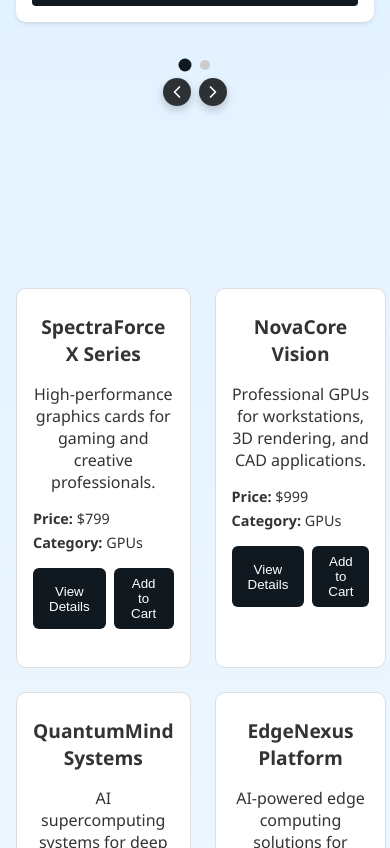
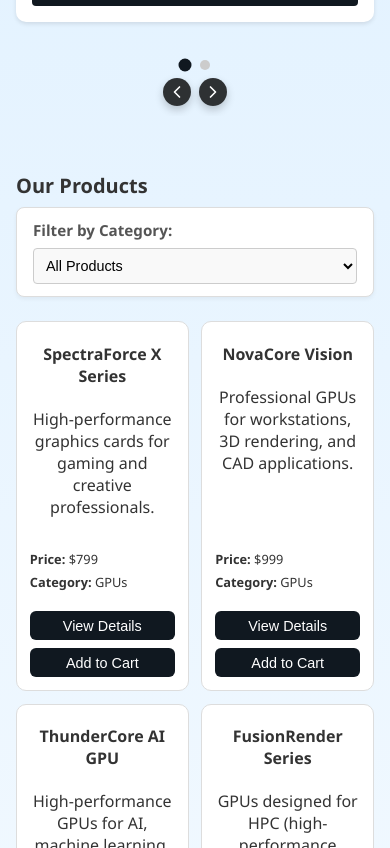
Before and after one commit to Shravani2015/mankind_matrix, a React (Create React App) app: page / in a window 390 px wide. Shown: the part 636-1484 px from the top of the page. Built offline with nearby package versions, Linux system fonts and the light colour scheme.

Commit message:
fix: made product grid responsible and increased sidebar filter's width

```diff
--- a/src/features/home/LandingPage.css
+++ b/src/features/home/LandingPage.css
@@ -5,18 +5,50 @@
     padding: 0 1rem;
     box-sizing: border-box;
     overflow-x: hidden;
-}
+  }
 
-.filters-and-grid {
+  .products-section {
+    width: 100%;
+    margin: 2rem 0;
+  }
+
+  .products-header {
     display: flex;
-    flex-direction: row;
+    justify-content: space-between;
+    align-items: center;
+    margin-bottom: 1.5rem;
     flex-wrap: wrap;
-    gap: 20px;
+    gap: 1rem;
+  }
+
+  .products-title {
+    font-size: 1.5rem;
+    margin: 0;
+  }
+
+  .product-grid-container {
     width: 100%;
-}
+  }
 
-@media (max-width: 768px) {
-    .filters-and-grid {
-        flex-direction: column;
+  @media (max-width: 768px) {
+    .products-header {
+      flex-direction: column;
+      align-items: flex-start;
     }
-}
+
+    .sidebar-filters {
+      width: 100%;
+      max-width: 100%;
+      margin-bottom: 1rem;
+    }
+  }
+
+  @media (max-width: 576px) {
+    .products-header {
+      gap: 0.5rem;
+    }
+
+    .products-title {
+      font-size: 1.25rem;
+    }
+  }
--- a/src/features/home/LandingPage.jsx
+++ b/src/features/home/LandingPage.jsx
@@ -6,17 +6,28 @@ import ProductGrid from '../products/ProductGrid';
 import withLayout from '../../layouts/HOC/withLayout';
 
 const LandingPage = () => {
-
   const [searchQuery, setSearchQuery] = useState('');
   const [selectedCategory, setSelectedCategory] = useState('');
+
   return (
-     <>
+    <>
       <HighlightedProductsCarousel />
       <div className="main-content">
-        <div className="filters-and-grid">
-          <SidebarFilters onFilterChange={setSelectedCategory} />
-          <ProductGrid searchQuery={searchQuery} category={selectedCategory} />
-        </div>
+        <section className="products-section">
+          {/* Products header */}
+          <div className="products-header">
+            <h2 className="products-title">Our Products</h2>
+            <SidebarFilters onFilterChange={setSelectedCategory} />
+          </div>
+
+          {/* Product grid */}
+          <div className="product-grid-container">
+            <ProductGrid
+              searchQuery={searchQuery}
+              category={selectedCategory}
+            />
+          </div>
+        </section>
       </div>
     </>
   );
--- a/src/features/products/Filters/SidebarFilters.css
+++ b/src/features/products/Filters/SidebarFilters.css
@@ -1,27 +1,50 @@
-
-  /* Sidebar */
-  .sidebar-filters {
-    width: 250px;
-    min-width: 220px;
-    flex-shrink: 0;
+.product-filter {
   background-color: #fff;
-    padding: 1rem;
+  padding: 0.75rem 1rem;
   border: 1px solid #ddd;
   border-radius: 8px;
-    height: fit-content;
+  display: flex;
+  align-items: center;
+  gap: 1rem;
+  box-shadow: 0 2px 4px rgba(0, 0, 0, 0.05);
 }
 
-  .sidebar-filters h4 {
-    margin-bottom: 1rem;
+.product-filter h4 {
+  margin: 0;
+  white-space: nowrap;
+  font-size: 0.95rem;
+  color: #555;
 }
 
-  .sidebar-filters select {
-    width: 100%;
+.product-filter select {
   padding: 0.5rem;
   border-radius: 4px;
   border: 1px solid #ccc;
+  font-size: 0.9rem;
+  min-width: 150px;
+  background-color: #f9f9f9;
 }
 
-  .sidebar-filters {
-    align-self: flex-end;
+.product-filter select:focus {
+  outline: none;
+  border-color: #101820;
 }
+
+@media (max-width: 768px) {
+  .product-filter {
+    width: 100%;
+    justify-content: space-between;
+  }
+}
+
+@media (max-width: 576px) {
+  .product-filter {
+    flex-direction: column;
+    align-items: flex-start;
+    gap: 0.5rem;
+  }
+
+  .product-filter select {
+    width: 100%;
+  }
+}
--- a/src/features/products/Filters/SidebarFilters.jsx
+++ b/src/features/products/Filters/SidebarFilters.jsx
@@ -10,8 +10,8 @@ const SidebarFilters = ({ onFilterChange }) => {
   };
 
   return (
-    <div className="sidebar-filters">
-      <h4>Filter by Category</h4>
+    <div className="product-filter">
+      <h4>Filter by Category:</h4>
       <select onChange={handleCategoryChange} value={selectedCategory}>
         <option value="">All Products</option>
         <option value="GPUs">GPUs</option>
--- a/src/features/products/ProductGrid/ProductGrid.css
+++ b/src/features/products/ProductGrid/ProductGrid.css
@@ -1,3 +1,8 @@
+/* Product Grid Container */
+.product-grid-container {
+  width: 100%;
+  min-height: 400px;
+}
 
 /* Product Grid */
 .product-grid {
@@ -8,6 +13,32 @@
   box-sizing: border-box;
 }
 
+/* No Results Message */
+.no-results {
+  padding: 2rem;
+  text-align: center;
+  background-color: #f9f9f9;
+  border-radius: 8px;
+  margin: 2rem 0;
+  border: 1px dashed #ddd;
+}
+
+.no-results p {
+  color: #666;
+  font-size: 1rem;
+  margin: 0.5rem 0;
+}
+
+/* Loading State */
+.loading {
+  display: flex;
+  justify-content: center;
+  align-items: center;
+  min-height: 400px;
+  font-size: 1.1rem;
+  color: #666;
+}
+
 /* Product Card */
 .product-card {
   background-color: #fff;
@@ -16,6 +47,9 @@
   border-radius: 10px;
   text-align: center;
   transition: transform 0.3s ease, box-shadow 0.3s ease;
+  display: flex;
+  flex-direction: column;
+  height: 100%;
 }
 
 .product-card:hover {
@@ -41,6 +75,10 @@
   margin: 0.5rem 0;
 }
 
+.product-card p {
+  flex-grow: 1;
+}
+
 .product-card ul {
   list-style: none;
   padding: 0;
@@ -57,6 +95,7 @@
   display: flex;
   justify-content: space-around;
   gap: 0.5rem;
+  margin-top: auto;
 }
 
 .product-card .actions button {
@@ -67,12 +106,12 @@
   border-radius: 6px;
   cursor: pointer;
   transition: background 0.2s ease;
+  flex: 1;
 }
 
 .product-card .actions button:hover {
   background-color: #333;
 }
-
 
 /* Pagination */
 .pagination {
@@ -110,6 +149,72 @@
   cursor: not-allowed;
 }
 
+/* Responsive Media Queries */
+@media (max-width: 1200px) {
   .product-grid {
+    grid-template-columns: repeat(4, 1fr);
+  }
+}
+
+@media (max-width: 992px) {
+  .product-grid {
+    grid-template-columns: repeat(4, 1fr);
+    gap: 1.25rem;
+  }
+
+  .product-card h3 {
+    font-size: 1.1rem;
+  }
+}
+
+@media (max-width: 768px) {
+  .product-grid {
+    grid-template-columns: repeat(2, 1fr);
+    gap: 1rem;
+  }
+
+  .pagination {
+    gap: 0.3rem;
+  }
+
+  .pagination button {
+    padding: 0.4rem 0.7rem;
+    font-size: 0.9rem;
+  }
+}
+
+@media (max-width: 576px) {
+  .product-grid {
+    grid-template-columns: repeat(2, 1fr);
+    gap: 0.8rem;
+  }
+
+  .product-card {
+    padding: 0.8rem;
+  }
+
+  .product-card h3 {
+    font-size: 1rem;
+    margin-bottom: 0.3rem;
+  }
+
+  .product-card li {
+    font-size: 0.8rem;
+  }
+
+  .product-card .actions {
+    flex-direction: column;
+  }
+
+  .product-card .actions button {
     width: 100%;
+    padding: 0.4rem 0.8rem;
+    font-size: 0.9rem;
   }
+}
+
+@media (max-width: 400px) {
+  .product-grid {
+    grid-template-columns: repeat(2, 1fr);
+  }
+}
--- a/src/features/products/ProductGrid/ProductGrid.jsx
+++ b/src/features/products/ProductGrid/ProductGrid.jsx
@@ -7,7 +7,8 @@ const ProductGrid = ({ searchQuery, category }) => {
   const [products, setProducts] = useState([]);
   const [filtered, setFiltered] = useState([]);
   const [currentPage, setCurrentPage] = useState(1);
-  const productsPerPage = 10;
+  const [productsPerPage, setProductsPerPage] = useState(12);
+  const [isLoading, setIsLoading] = useState(true);
 
   // Hardcoded dummy product data for testing
   const dummyProducts = [
@@ -184,17 +185,51 @@ const ProductGrid = ({ searchQuery, category }) => {
     }
   ];
 
+  // Set initial products
   useEffect(() => {
     setProducts(dummyProducts);
     setFiltered(dummyProducts);
+    setIsLoading(false);
   }, []);
 
+  // Adjust products per page based on screen size
+  useEffect(() => {
+    const handleResize = () => {
+      if (window.innerWidth <= 576) {
+        // 4 products (2 rows of 2)
+        setProductsPerPage(4);
+      } else if (window.innerWidth <= 992) {
+        // 6 products (3 rows of 2)
+        setProductsPerPage(6);
+      } else {
+        // 8 products (2 rows of 4)
+        setProductsPerPage(8);
+      }
+    };
+
+    // Set initial value and add event listener
+    handleResize();
+    window.addEventListener('resize', handleResize);
+
+    // Cleanup
+    return () => window.removeEventListener('resize', handleResize);
+  }, []);
+
+  // Filter products based on search query and category
   useEffect(() => {
     let result = products;
-    if (category) result = result.filter(p => p.category === category);
-    if (searchQuery) result = result.filter(p =>
-      p.name.toLowerCase().includes(searchQuery.toLowerCase())
+
+    if (category) {
+      result = result.filter(p => p.category === category);
+    }
+
+    if (searchQuery) {
+      result = result.filter(p =>
+        p.name.toLowerCase().includes(searchQuery.toLowerCase()) ||
+        p.shortDescription.toLowerCase().includes(searchQuery.toLowerCase())
       );
+    }
+
     setFiltered(result);
     setCurrentPage(1); // Reset to first page when filtering/searching
   }, [searchQuery, category, products]);
@@ -205,19 +240,38 @@ const ProductGrid = ({ searchQuery, category }) => {
   const currentProducts = filtered.slice(indexOfFirstProduct, indexOfLastProduct);
   const totalPages = Math.ceil(filtered.length / productsPerPage);
 
+  if (isLoading) {
     return (
-    <div>
-      <div className="product-grid grid grid-cols-1 sm:grid-cols-2 md:grid-cols-3 gap-4">
+      <div className="product-grid-container">
+        <div className="loading">Loading products...</div>
+      </div>
+    );
+  }
+
+  return (
+    <div className="product-grid-container">
+      {filtered.length === 0 ? (
+        <div className="no-results">
+          <p>No products found matching your criteria.</p>
+          <p>Try adjusting your filter or search terms.</p>
+        </div>
+      ) : (
+        <>
+          <div className="product-grid">
             {currentProducts.map(product => (
               <ProductCard key={product.id} product={product} />
             ))}
           </div>
 
+          {totalPages > 1 && (
             <Pagination
               currentPage={currentPage}
               totalPages={totalPages}
               onPageChange={setCurrentPage}
             />
+          )}
+        </>
+      )}
     </div>
   );
 };
```
Lines whose indentation alone changed are shown as unchanged.
